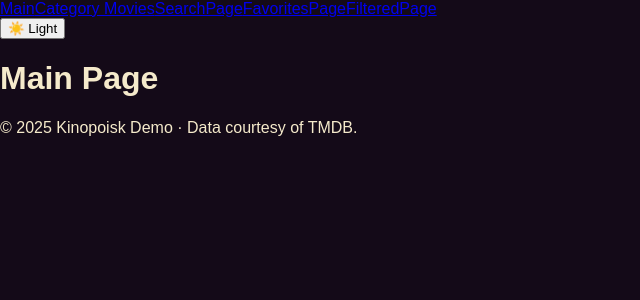
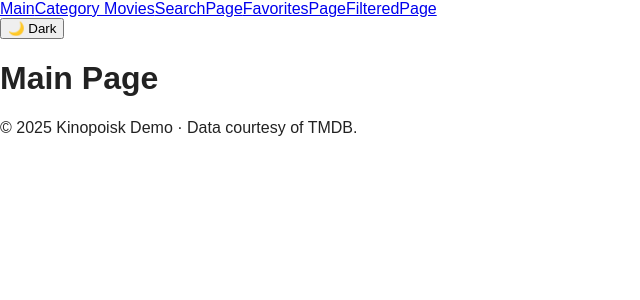
Before and after one commit to KristinaFinck/tmdb-kinopoisk, a React (Vite) app: page / in a window 1280 px wide. Shown: the top 300 px of the page, without its empty margins (0-640 px from the left). Built offline with nearby package versions, Linux system fonts and the light colour scheme.

Commit message:
feat(theme): persist theme in localStorage and prevent flash

```diff
--- a/index.html
+++ b/index.html
@@ -5,9 +5,15 @@
     <link rel="icon" type="image/svg+xml" href="/favicon.svg" />
     <meta name="viewport" content="width=device-width, initial-scale=1.0" />
     <title>tmdb-kinopoisk</title>
+    <script>
+      const savedTheme = localStorage.getItem("theme");
+      const theme = savedTheme === "dark" ? "dark" : "light";
+
+      document.documentElement.setAttribute("data-theme", theme);
+    </script>
   </head>
   <body>
     <div id="root"></div>
-    <script type="module" src="/src/main.tsx"></script>
+    <script type="module" src="./src/main.tsx"></script>
   </body>
 </html>
--- a/src/context/ThemeProvider.tsx
+++ b/src/context/ThemeProvider.tsx
@@ -7,9 +7,15 @@ type Props = {
 }
 
 export const ThemeProvider = ({children}:Props) => {
-    const [theme, setTheme] = useState<ThemeType>("dark");
+    const [theme, setTheme] = useState<ThemeType>(() => {
+        const savedTheme = localStorage.getItem("theme");
+
+        return savedTheme === "dark" ? "dark" : "light";
+    });
+
     useEffect(() => {
         document.documentElement.setAttribute("data-theme", theme);
+        localStorage.setItem("theme", theme);
     }, [theme]);
 
     const toggleTheme = () => {
```
